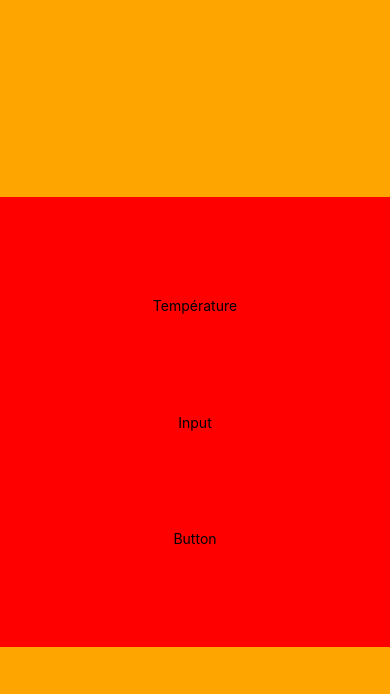
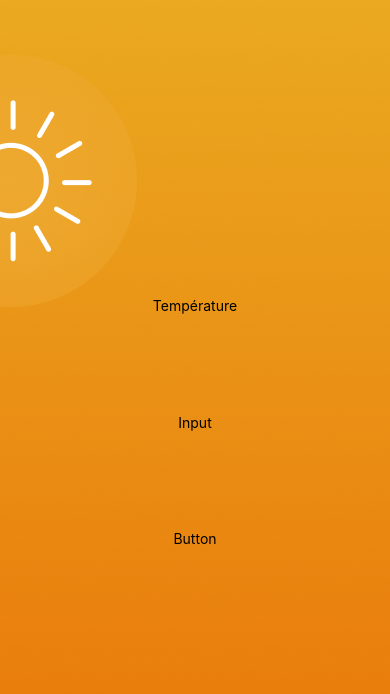
Before and after one commit to Karlito14/temperatureConverter, a React Native app: screen / in a window 390 px wide. Shown: the top 694 px of the page. Built offline with nearby package versions, Linux system fonts and the light colour scheme.

Commit message:
insération image background

```diff
--- a/App.js
+++ b/App.js
@@ -1,15 +1,16 @@
-import { View, Text } from "react-native";
+import { View, Text, ImageBackground } from "react-native";
 import { style } from "./App.style";
-
+import hotBackground from './assets/hot.png';
+import coldbackground from './assets/cold.png';
 
 export default function App() {
   return (
-    <View style={style.container}>
+    <ImageBackground source={hotBackground} style={style.container}>
       <View style={style.workspace}>
         <View><Text>Température</Text></View>
         <View><Text>Input</Text></View>
         <View><Text>Button</Text></View>
       </View>
-    </View>
+    </ImageBackground>
   );
 }
--- a/App.style.js
+++ b/App.style.js
@@ -3,12 +3,10 @@ import { StyleSheet } from "react-native";
 export const style = StyleSheet.create({
     container : {
         flex: 1,
-        backgroundColor: 'orange',
         justifyContent: 'center'
     },
     workspace : {
         height: 450,
-        backgroundColor: 'red',
         alignItems: 'center',
         justifyContent: 'space-evenly'
     }
```
Also changed, not shown: assets/cold.png (added), assets/hot.png (added).
